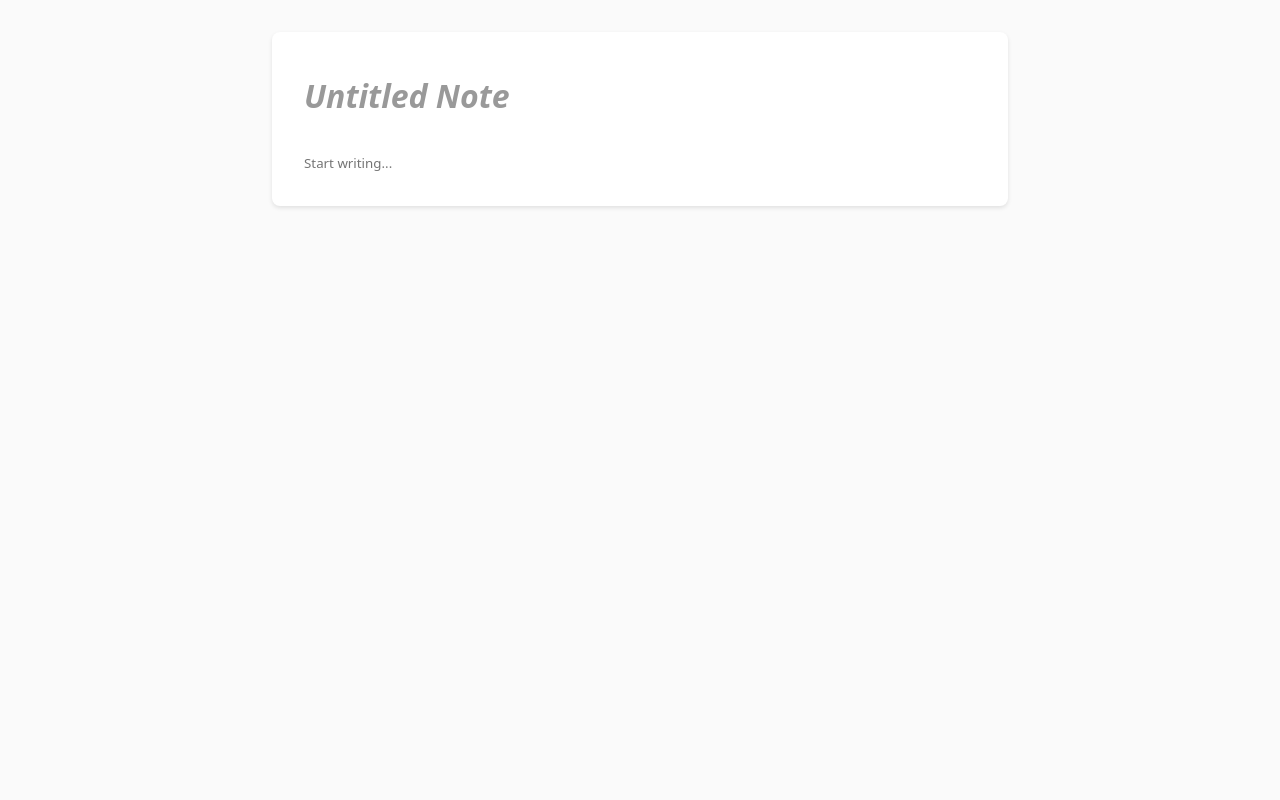
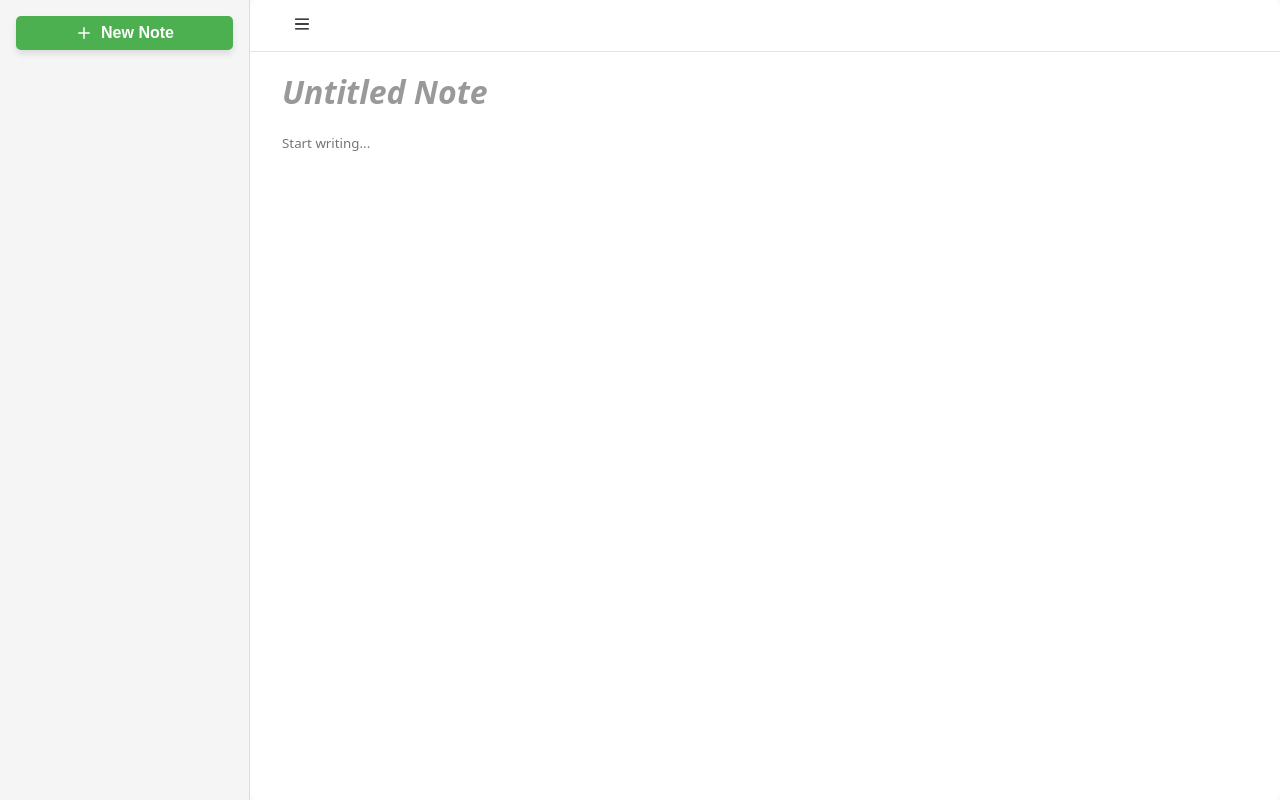
Before and after one commit to LucaPalminteri/notepad, a plain HTML site: page index.html in a window 1280 px wide. Drawn offline with Linux system fonts and the light colour scheme.

Commit message:
feat: add sidebar

```diff
--- a/index.html
+++ b/index.html
@@ -7,13 +7,52 @@
         <script src="/scripts.js" type="module" defer></script>
     </head>
     <body>
+        <aside class="sidebar">
+            <div class="sidebar-content">
+                <button class="new-note-btn">
+                    <svg
+                        xmlns="http://www.w3.org/2000/svg"
+                        width="16"
+                        height="16"
+                        viewBox="0 0 24 24"
+                        fill="none"
+                        stroke="currentColor"
+                        stroke-width="2"
+                        stroke-linecap="round"
+                        stroke-linejoin="round"
+                        class="icon"
+                    >
+                        <line x1="12" y1="5" x2="12" y2="19"></line>
+                        <line x1="5" y1="12" x2="19" y2="12"></line>
+                    </svg>
+                    New Note
+                </button>
+            </div>
+        </aside>
+
         <main>
+            <div class="tooltip">
+                <button id="sidebarToggle" class="sidebar-toggle">
+                    <svg
+                        xmlns="http://www.w3.org/2000/svg"
+                        x="0px"
+                        y="0px"
+                        width="16"
+                        height="16"
+                        viewBox="0 0 50 50"
+                    >
+                        <path
+                            d="M 5 8 A 2.0002 2.0002 0 1 0 5 12 L 45 12 A 2.0002 2.0002 0 1 0 45 8 L 5 8 z M 5 23 A 2.0002 2.0002 0 1 0 5 27 L 45 27 A 2.0002 2.0002 0 1 0 45 23 L 5 23 z M 5 38 A 2.0002 2.0002 0 1 0 5 42 L 45 42 A 2.0002 2.0002 0 1 0 45 38 L 5 38 z"
+                        ></path>
+                    </svg>
+                </button>
+            </div>
+            <!-- <hr /> -->
             <header>
                 <h1
                     contenteditable="true"
                     data-placeholder="Untitled Note"
                 ></h1>
-                <div id="saveStatus" class="hidden"></div>
             </header>
             <section class="content">
                 <textarea placeholder="Start writing..."></textarea>
--- a/scripts.js
+++ b/scripts.js
@@ -1,9 +1,9 @@
 const titleElement = document.querySelector("h1");
 const pageTitle = document.querySelector("title");
 const textarea = document.querySelector("textarea");
-
-let saveTimeout;
-const SAVE_INTERVAL = 0;
+const sidebar = document.querySelector(".sidebar");
+const mainContent = document.querySelector("main");
+const sidebarToggle = document.querySelector(".sidebar-toggle");
 
 function saveContent() {
   const content = {
@@ -11,11 +11,6 @@ function saveContent() {
     text: textarea.value,
   };
   localStorage.setItem("note", JSON.stringify(content));
-}
-
-function debouncedSave() {
-  clearTimeout(saveTimeout);
-  saveTimeout = setTimeout(saveContent, SAVE_INTERVAL);
 }
 
 function loadContent() {
@@ -28,12 +23,20 @@ function loadContent() {
   }
 }
 
-titleElement.addEventListener("input", () => {
+function loadTitle() {
   const newTitle = titleElement.textContent || "Untitled Note";
   pageTitle.textContent = newTitle;
-  debouncedSave();
-});
+  saveContent();
+}
 
-textarea.addEventListener("input", debouncedSave);
+function toggleSidebar() {
+  sidebar.classList.toggle("closed");
+  mainContent.classList.toggle("sidebar-closed");
+  sidebarToggle.classList.toggle("closed");
+}
 
 loadContent();
+
+textarea.addEventListener("input", saveContent);
+titleElement.addEventListener("input", loadTitle);
+sidebarToggle.addEventListener("click", toggleSidebar);
--- a/styles.css
+++ b/styles.css
@@ -17,7 +17,7 @@ body {
         "Segoe UI",
         sans-serif;
     line-height: 1.5;
-    max-width: 800px;
+    //max-width: 800px;
     margin: 0 auto;
     background: #fafafa;
     min-height: 100%;
@@ -26,10 +26,10 @@ body {
 
 main {
     background: white;
-    padding: 2rem;
+    //padding: 2rem;
     border-radius: 8px;
-    box-shadow: 0 2px 4px rgba(0, 0, 0, 0.1);
-    margin: 2rem;
+    //box-shadow: 0 2px 4px rgba(0, 0, 0, 0.1);
+    //margin: 2rem;
     flex: 1;
     display: flex;
     flex-direction: column;
@@ -44,8 +44,7 @@ main {
 h1[contenteditable="true"] {
     border: none;
     outline: none;
-    padding: 0.5rem 0;
-    margin-bottom: 1.5rem;
+    padding: 1rem 0;
     border-bottom: 2px solid transparent;
     transition: border-color 0.2s;
 }
@@ -54,9 +53,19 @@ h1[contenteditable="true"]:focus {
     border-bottom-color: #e0e0e0;
 }
 
+.tooltip {
+    padding: 0.5rem 2rem;
+    border-bottom: 1px solid #e4e4e7;
+}
+
+header {
+    padding: 0 2rem;
+}
+
 .content {
     flex: 1;
     display: flex;
+    padding: 0 2rem;
 }
 
 textarea {
@@ -71,3 +80,101 @@ textarea {
     field-sizing: content;
     flex: 1;
 }
+
+main {
+    display: flex;
+    min-height: 100vh;
+}
+
+.sidebar {
+    width: 250px;
+    background: #f5f5f5;
+    border-right: 1px solid #ddd;
+    position: fixed;
+    padding: 1rem;
+    left: 0;
+    top: 0;
+    height: 100vh;
+    transform: translateX(0);
+    transition: transform 0.3s ease;
+}
+
+.sidebar.closed {
+    transform: translateX(-250px);
+}
+
+main {
+    flex: 1;
+    margin-left: 250px;
+    transition: margin-left 0.3s ease;
+}
+
+main.sidebar-closed {
+    margin-left: 0;
+}
+
+.sidebar-toggle {
+    //position: fixed;
+    //top: 20px;
+    //left: 260px;
+    z-index: 100;
+    padding: 8px 12px;
+    background: white;
+    border: none;
+    border-radius: 4px;
+    cursor: pointer;
+    transition: left 0.3s ease;
+
+    &:hover {
+        background: #f4f4f5;
+    }
+}
+
+.sidebar-toggle.closed {
+    left: 20px;
+}
+
+.new-note-btn {
+    width: 100%;
+    display: flex;
+    align-items: center;
+    justify-content: center;
+    padding: 0.5rem 1rem;
+    background-color: #4caf50;
+    color: white;
+    font-size: 1rem;
+    border: none;
+    border-radius: 5px;
+    cursor: pointer;
+    transition:
+        background-color 0.3s ease,
+        box-shadow 0.3s ease;
+    font-weight: bold;
+    box-shadow: 0 4px 6px rgba(0, 0, 0, 0.1);
+}
+
+.new-note-btn .icon {
+    margin-right: 0.5rem;
+}
+
+.new-note-btn:hover {
+    background-color: #45a049;
+    box-shadow: 0 6px 10px rgba(0, 0, 0, 0.15);
+}
+
+.new-note-btn:active {
+    background-color: #398b3d;
+    box-shadow: 0 2px 4px rgba(0, 0, 0, 0.1);
+    transform: scale(0.98);
+}
+
+.new-note-btn .icon {
+    width: 18px;
+    height: 18px;
+    fill: currentColor;
+    transition: transform 0.3s ease;
+}
+
+.new-note-btn:hover .icon {
+    transform: scale(1.3);
+}
```
